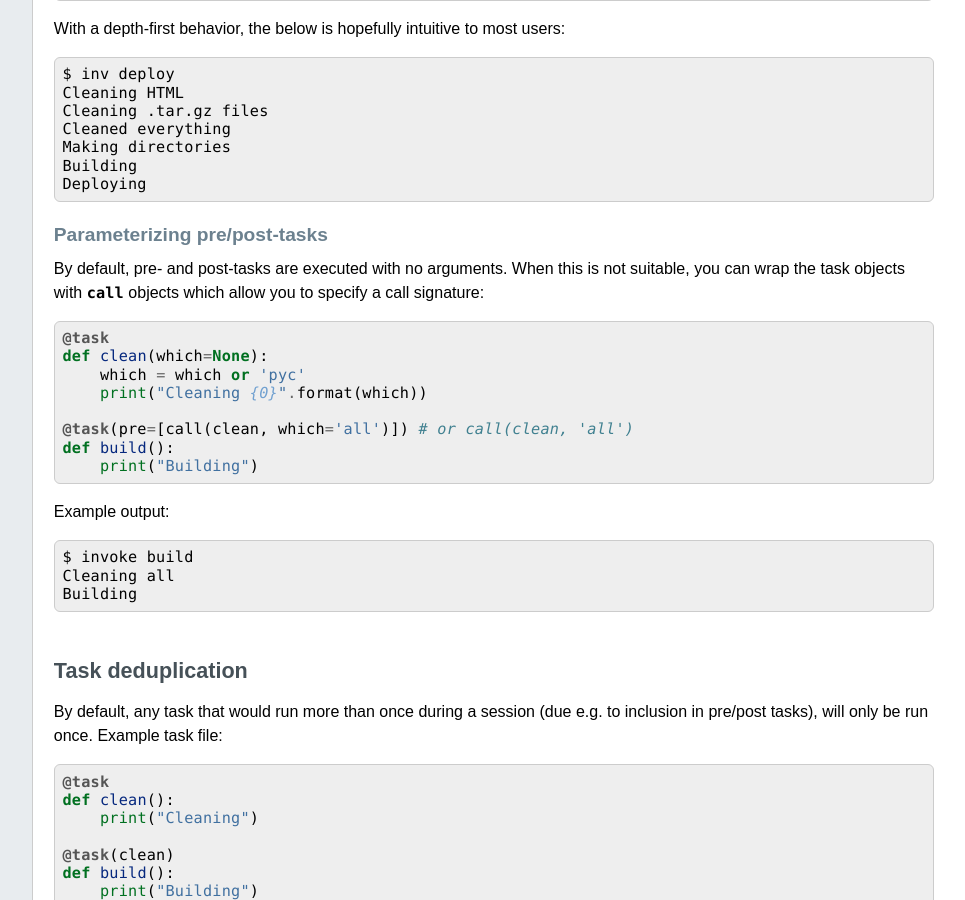
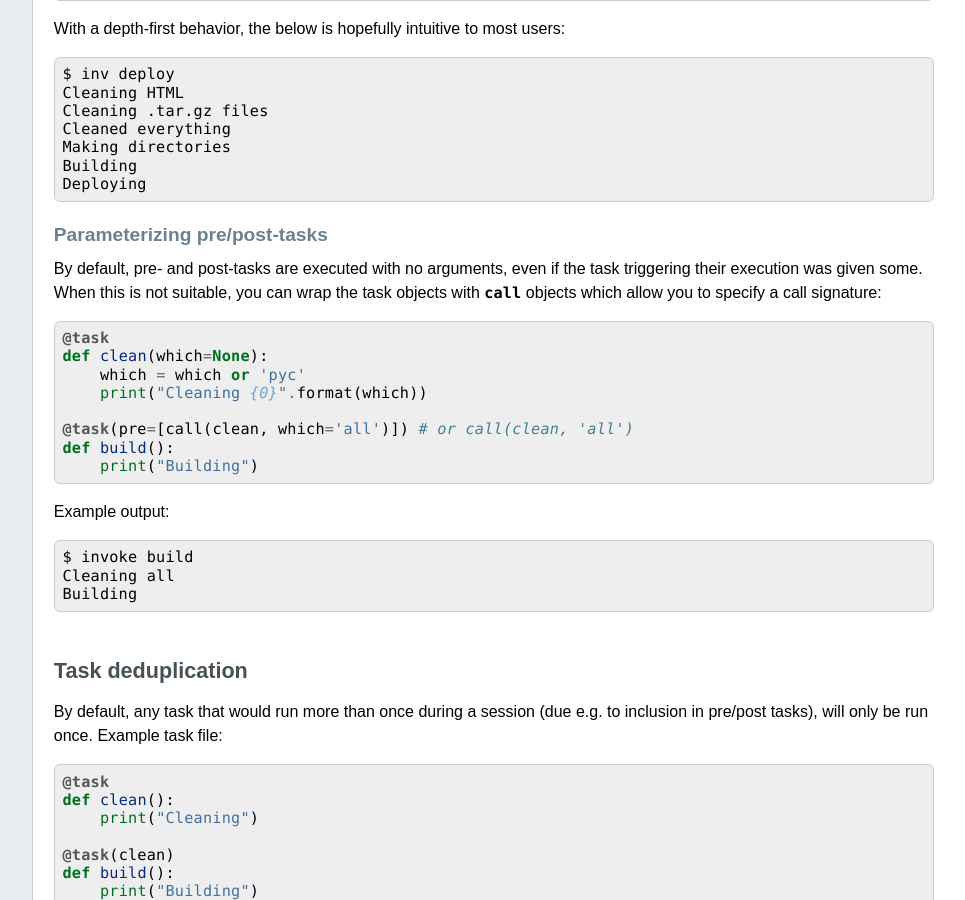
Before and after one commit to pyinvoke/invoke, a Sphinx documentation site: the page built from docs/concepts/execution.rst, in a window 1280 px wide and 900 px high, scrolled down 1891 px. Shown: the whole window, without its empty margins (224-1189 px from the left). Built offline with Sphinx 7.4.7, drawn with Linux system fonts in a browser that asks for light colours.

Commit message:
Minor language tweak

```diff
--- a/docs/concepts/execution.rst
+++ b/docs/concepts/execution.rst
@@ -113,9 +113,10 @@ With a depth-first behavior, the below is hopefully intuitive to most users::
 Parameterizing pre/post-tasks
 -----------------------------
 
-By default, pre- and post-tasks are executed with no arguments. When this is
-not suitable, you can wrap the task objects with `~.tasks.call` objects which
-allow you to specify a call signature::
+By default, pre- and post-tasks are executed with no arguments, even if the
+task triggering their execution was given some. When this is not suitable, you
+can wrap the task objects with `~.tasks.call` objects which allow you to
+specify a call signature::
 
     @task
     def clean(which=None):
```
